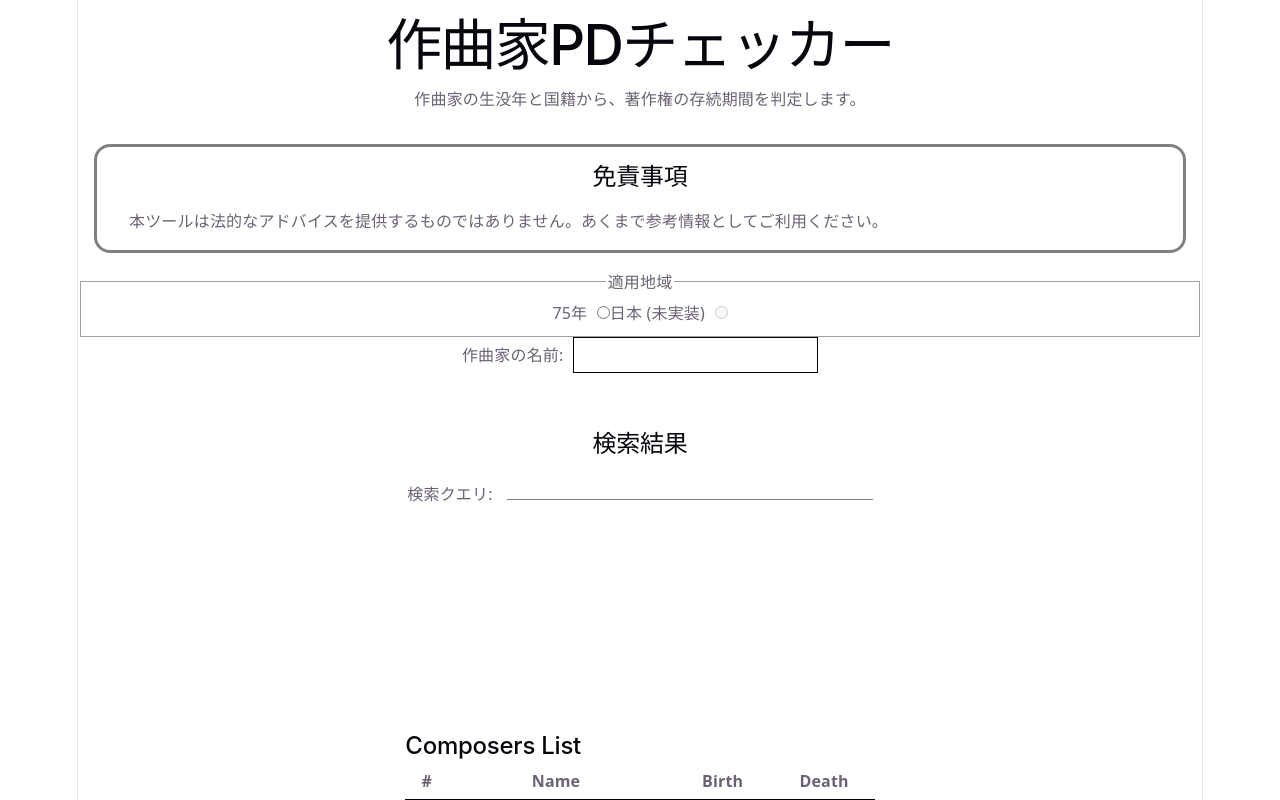
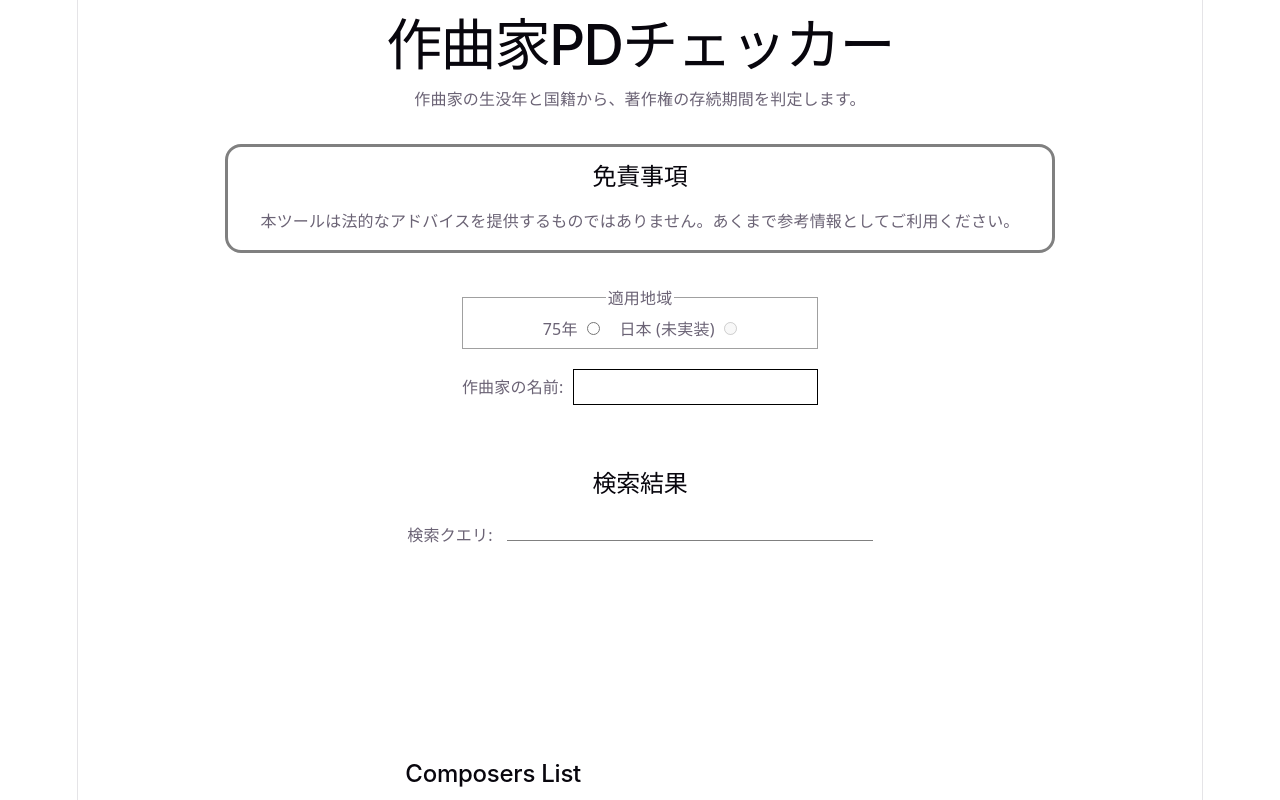
Before and after one commit to y-fukihara/pd-checker, a React (Vite) app: page / in a window 1280 px wide. Shown: the top 800 px of the page. Built offline with nearby package versions, Linux system fonts and the light colour scheme; a web font is replaced by a local one.

Commit message:
CSS分離

```diff
--- a/src/App.css
+++ b/src/App.css
@@ -1,43 +1,7 @@
-:root{
-  --max-content-width: min(95vw, 1200px);
-  --base-font-size: 16px;
-
-  --heading-font: 'Meiryo', "SF Pro Display", "Ubuntu", "Helvetica Neue", "Noto Sans JP", sans-serif;
-  --heading: var(--heading-font);
-
-  --ul-border-color: gray;
-}
-
-hgroup h1:has(+ p) {
-  margin-bottom: .5em;
-}
-
-body {
-  font-size: var(--base-font-size, 16px);
-}
-p, li { margin: 1em auto; }
-
-div#disclaimer {
-  border: 3px solid var(--ul-border-color, gray);
-  border-radius: 1em;
-  margin: 1em 1em;
-  padding: 1em 2em 0;
-
-  p {
-    text-align: left;
-  }
-}
 div#app > div {
   container-type: inline-size;
   margin: 1em calc((100vw - var(--max-content-width), 95vw) / 2);
   padding: 5%;
-}
-
-/* フォーム */
-form {
-  label {
-    margin-right: .6em;
-  }
 }
 
 /* 個別のパーツ */
--- /dev/null
+++ b/src/main.css
@@ -0,0 +1,56 @@
+:root{
+  --max-content-width: min(95vw, 1200px);
+  --base-font-size: 16px;
+
+  --heading-font: 'Meiryo', "SF Pro Display", "Ubuntu", "Helvetica Neue", "Noto Sans JP", sans-serif;
+  --heading: var(--heading-font);
+
+  --ul-border-color: gray;
+}
+
+hgroup h1:has(+ p) {
+  margin-bottom: .5em;
+}
+
+body {
+  font-size: var(--base-font-size, 16px);
+}
+p, li { margin: 1em auto; }
+
+#root {
+  container-type: inline-size;
+  padding: 0 1em;
+}
+@media only screen and (min-width: 840px) {
+  #root {
+    padding: 0 5%;
+  }
+}
+div#disclaimer {
+  border: 3px solid var(--ul-border-color, gray);
+  border-radius: 1em;
+  margin: 1em auto;
+  padding: 1em 2em 0;
+
+  p {
+    text-align: left;
+  }
+}
+
+/* フォーム */
+form {
+  margin: 1em auto;
+  width: fit-content;
+
+  label {
+    margin-right: .6em;
+  }
+  fieldset {
+    margin: 1em auto 1.2em;
+    padding-block-end: 0.375em;
+  }
+
+  input:has(+ label) {
+    margin-right: 1.2em;
+  }
+}
--- a/src/main.tsx
+++ b/src/main.tsx
@@ -6,6 +6,7 @@ import 'sanitize.css/assets.css'
 import 'sanitize.css/typography.css'
 import 'sanitize.css/system-ui.css'
 import './index.css'
+import './main.css'
 import App from './App.tsx'
 
 createRoot(document.getElementById('root')!).render(
```
